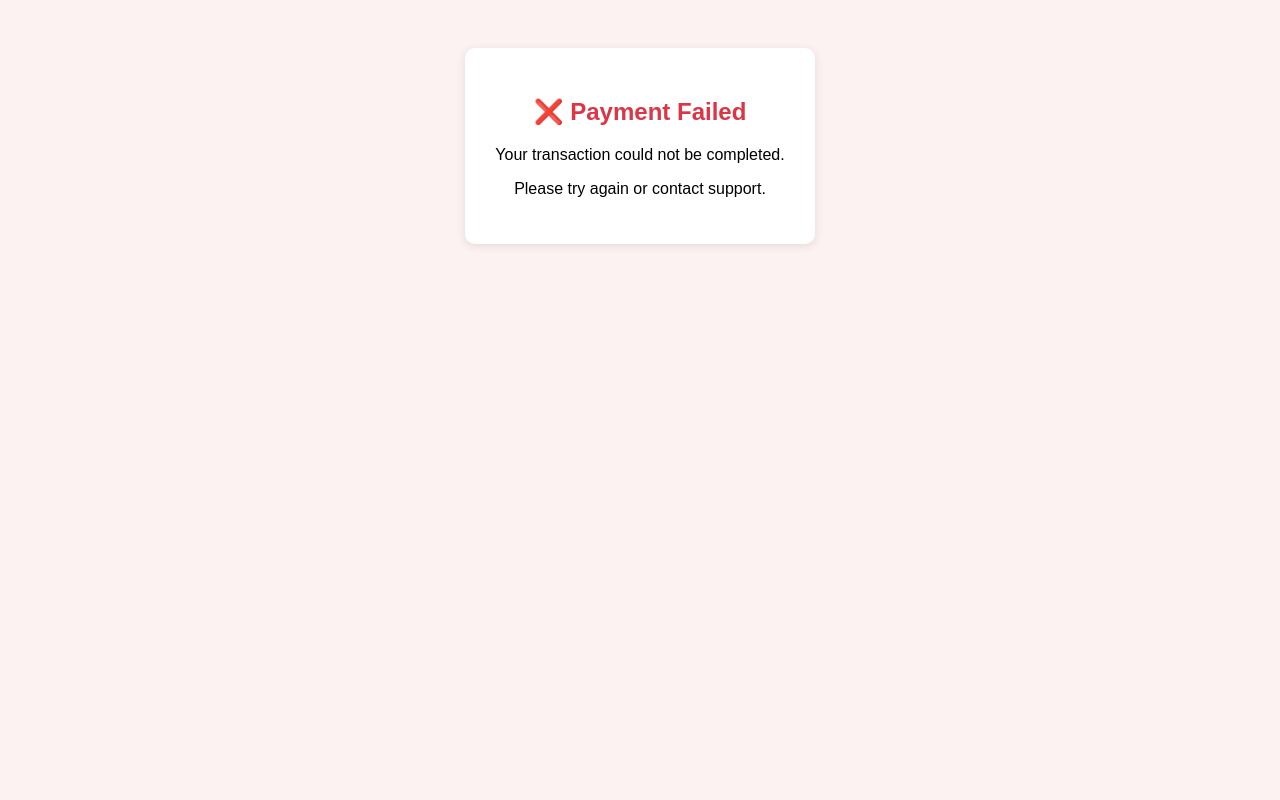
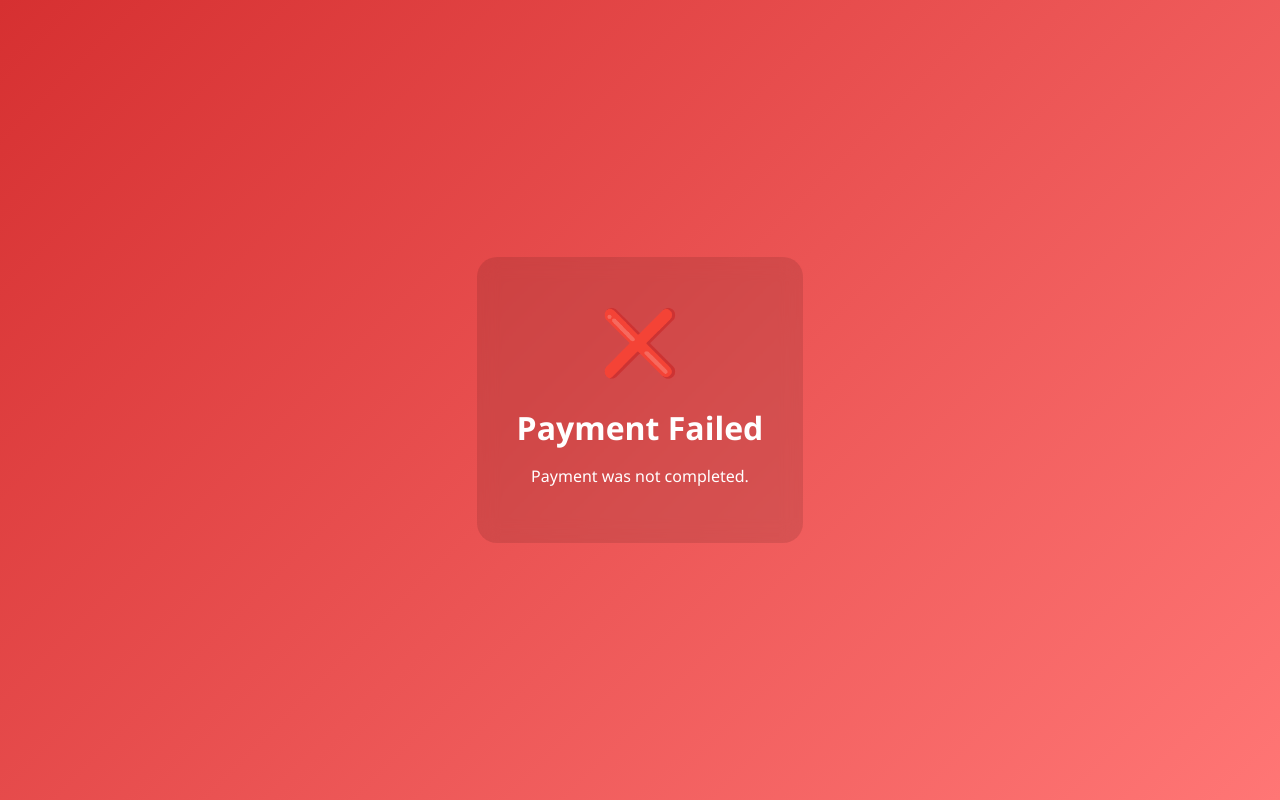
Before and after one commit to ahmedzadeh/imei-payeer-bot, a Flask app: page /fail in a window 1280 px wide. Run offline with Flask 3, Linux system fonts and the light colour scheme.

Commit message:
Update fail.html

```diff
--- a/templates/fail.html
+++ b/templates/fail.html
@@ -1,19 +1,58 @@
-<!-- templates/fail.html -->
 <!DOCTYPE html>
-<html>
+<html lang="en">
 <head>
-    <title>Payment Failed</title>
-    <style>
-        body { font-family: Arial, sans-serif; text-align: center; background: #fdf2f2; padding: 40px; }
-        .container { background: white; padding: 30px; border-radius: 10px; box-shadow: 0 2px 10px rgba(0,0,0,0.1); display: inline-block; }
-        h2 { color: #dc3545; }
-    </style>
+  <meta charset="UTF-8" />
+  <meta name="viewport" content="width=device-width, initial-scale=1.0"/>
+  <title>Payment Failed</title>
+  <style>
+    body {
+      margin: 0;
+      background: linear-gradient(135deg, #d63031, #ff7675);
+      color: white;
+      font-family: 'Segoe UI', Tahoma, Geneva, Verdana, sans-serif;
+      display: flex;
+      justify-content: center;
+      align-items: center;
+      height: 100vh;
+      animation: fadeIn 1s ease-in;
+    }
+    .container {
+      text-align: center;
+      background: rgba(0,0,0,0.1);
+      padding: 40px;
+      border-radius: 20px;
+      backdrop-filter: blur(10px);
+      animation: slideUp 1s ease-in;
+    }
+    .crossmark {
+      font-size: 64px;
+      animation: shake 0.5s;
+    }
+    h1 {
+      margin-bottom: 10px;
+    }
+    @keyframes shake {
+      0% { transform: translateX(-5px); }
+      25% { transform: translateX(5px); }
+      50% { transform: translateX(-5px); }
+      75% { transform: translateX(5px); }
+      100% { transform: translateX(0); }
+    }
+    @keyframes slideUp {
+      from { transform: translateY(40px); opacity: 0; }
+      to { transform: translateY(0); opacity: 1; }
+    }
+    @keyframes fadeIn {
+      from { opacity: 0; }
+      to { opacity: 1; }
+    }
+  </style>
 </head>
 <body>
-    <div class="container">
-        <h2>❌ Payment Failed</h2>
-        <p>Your transaction could not be completed.</p>
-        <p>Please try again or contact support.</p>
-    </div>
+  <div class="container">
+    <div class="crossmark">❌</div>
+    <h1>Payment Failed</h1>
+    <p>{{ error }}</p>
+  </div>
 </body>
 </html>
```
